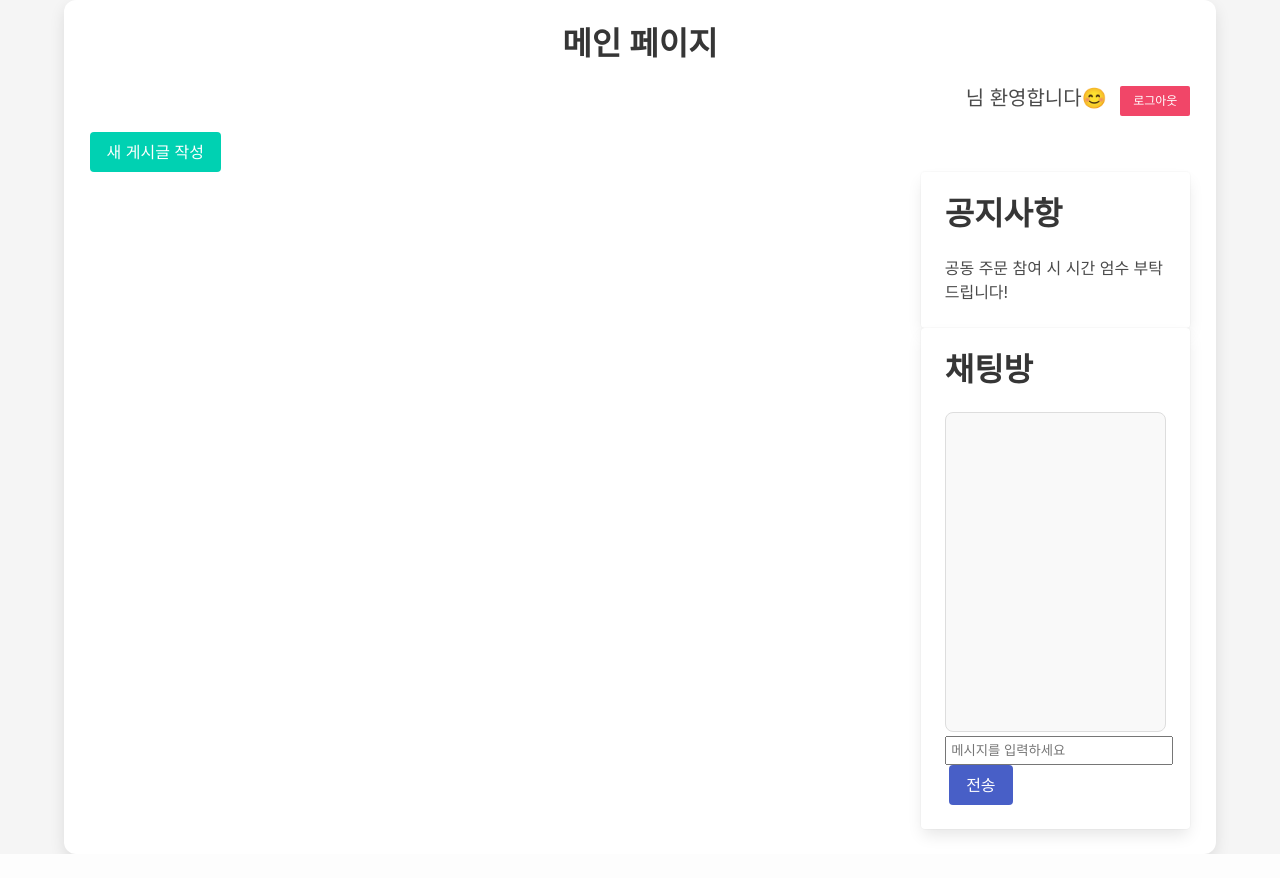
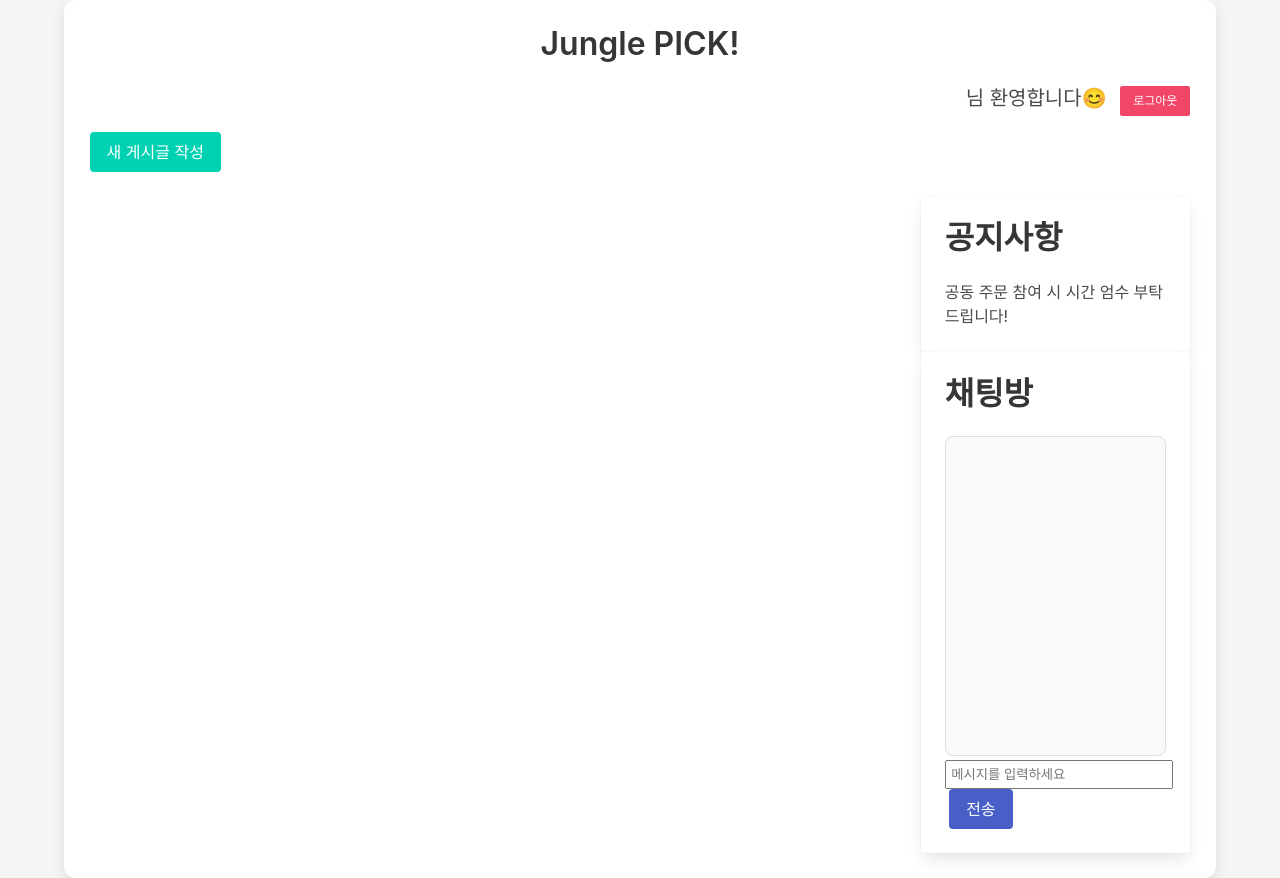
Before and after one commit to prtky/JunglePick, a Flask app: template templates/mainpage.html in a window 1280 px wide. Before the commit the page ends 854 px from the top, so only its background shows below. Run offline with Flask 3, Linux system fonts and the light colour scheme; the template is opened without the code that fills it, so the values that code supplies are empty; some libraries are stand-ins or nearby versions.

Commit message:
토큰 만료시간 2일로 증가 개선, 메인페이지 제목 변경

```diff
--- a/app.py
+++ b/app.py
@@ -134,7 +134,7 @@
         # exp에는 만료시간을 넣어줍니다(5초). 만료시간이 지나면, 시크릿키로 토큰을 풀 때 만료되었다고 에러가 납니다.
         payload = {
             'id': id_receive,
-            'exp':datetime.now(timezone.utc) + timedelta(seconds=60)
+            'exp':datetime.now(timezone.utc) + timedelta(days=2)
         }
         token = jwt.encode(payload, SECRET_KEY, algorithm='HS256')
 
--- a/templates/mainpage.html
+++ b/templates/mainpage.html
@@ -64,7 +64,7 @@
   </head>
   <body class="has-background-light">
     <div class="container">
-      <h1 class="title has-text-centered">메인 페이지</h1>
+      <h1 class="title has-text-centered">Jungle PICK!</h1>
       <div class="is-flex is-justify-content-flex-end mb-4">
         <h6 class="subtitle">
          {{nickname}}님 환영합니다😊
@@ -74,6 +74,7 @@
       <div class="has-text-left">
         <a href="/postcard" class="button is-primary">새 게시글 작성</a>
       </div>
+      <br>
       <div class="content-wrapper">
         <div class="main-content">
           <div class="columns is-multiline" id="cards-container">
```
